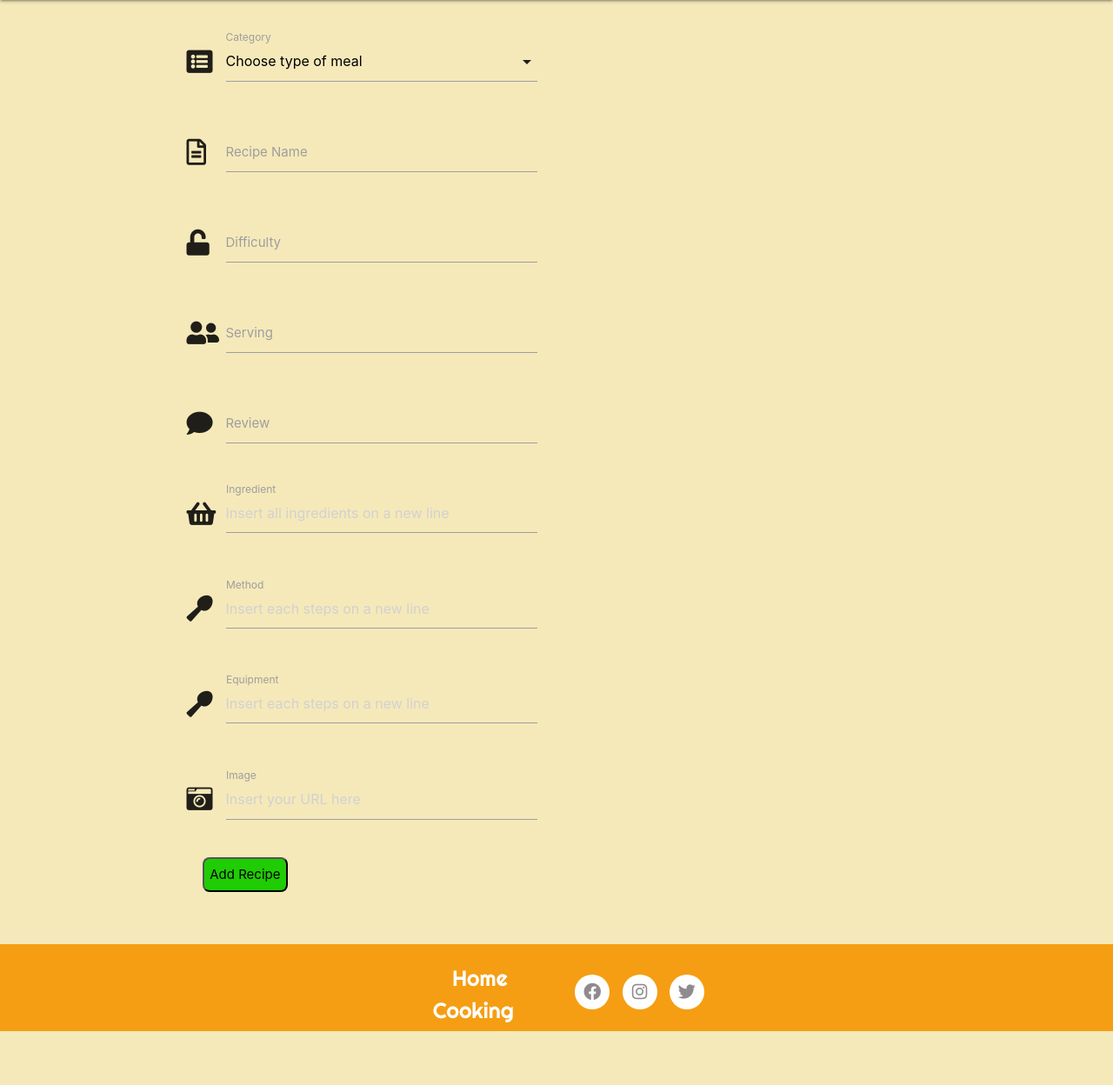
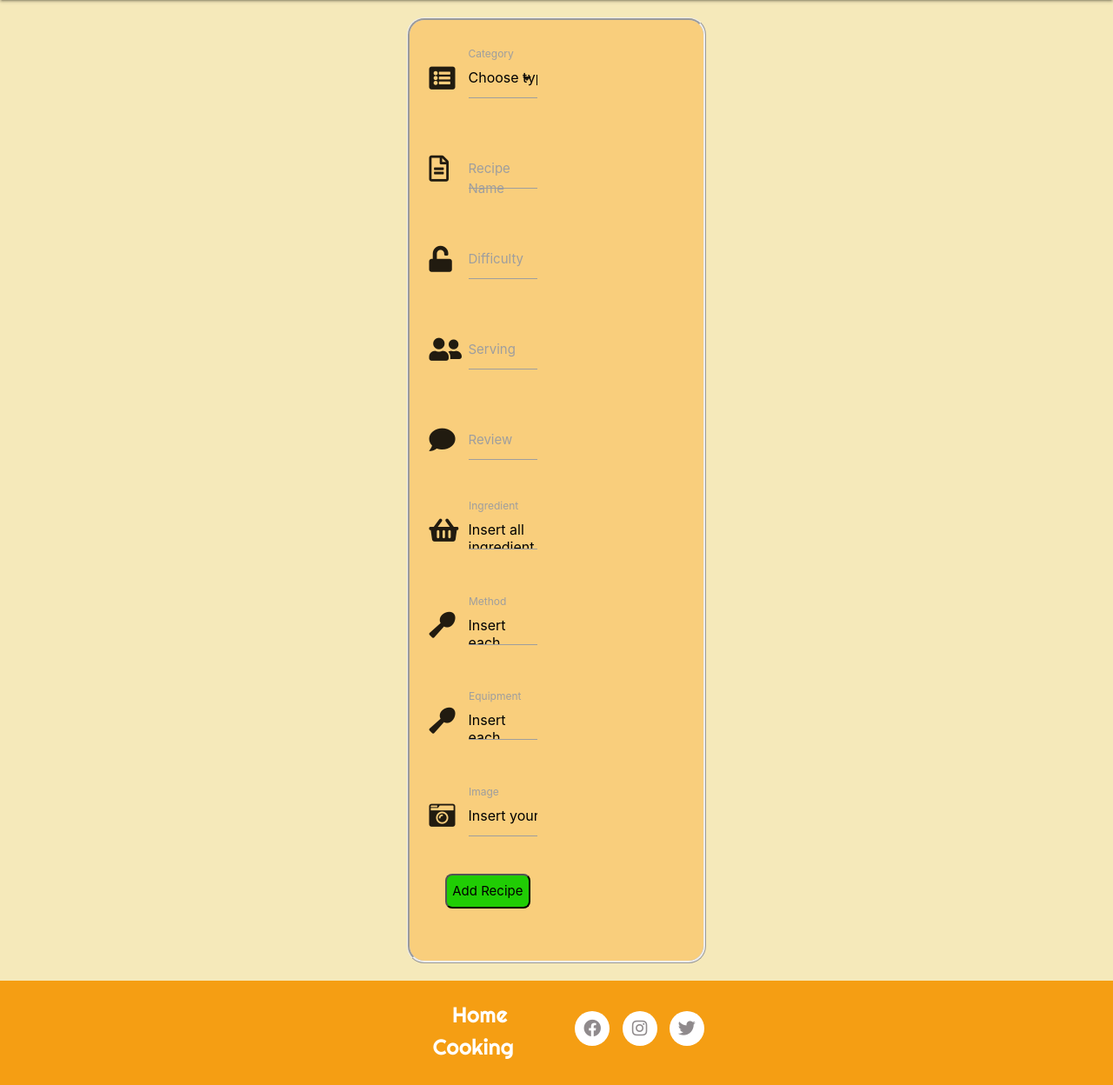
Before and after one commit to Mrsebastino/Recipe-Book-App, a Flask app: page /add_recipes in a window 1280 px wide. Shown: the part 64-1312 px from the top of the page at 87% size. Before the commit the page ends 1250 px from the top, so only its background shows below. Run offline with Flask 2, Linux system fonts and the light colour scheme; data that the repository does not hold is empty; some libraries are stand-ins or nearby versions; some web fonts are replaced.

Commit message:
adjusted the display of the footer

```diff
--- a/static/css/style.css
+++ b/static/css/style.css
@@ -46,9 +46,9 @@ nav ul a {
 
 /*Add recipe Page*/
 
-.container-add-recipe {
+.add-recipe {
   height: auto;
-  width: 900px;
+  width: fit-content;
   border-style: ridge;
   border-radius: 20px;
   margin: auto;
@@ -71,6 +71,10 @@ nav ul a {
   background-color: #20cd04;
 }
 
+::placeholder {
+  color: black;
+}
+
 /* Recipe card. might need to rethink layout? use flex? */
 .card-recipe {
   margin-left: 15em;
@@ -86,13 +90,15 @@ nav ul a {
 .page-footer {
   display: flex;
   background-color: #f59e13;
-  height: 100px;
+  min-height: 100px;
   flex-direction: column;
   width: 100%;
+  margin-bottom: ;
   max-width: none;
-  bottom: 0;
   text-align: center;
 }
+
+
 copyright-box {
   padding: 2 0.75em;
 }
```
